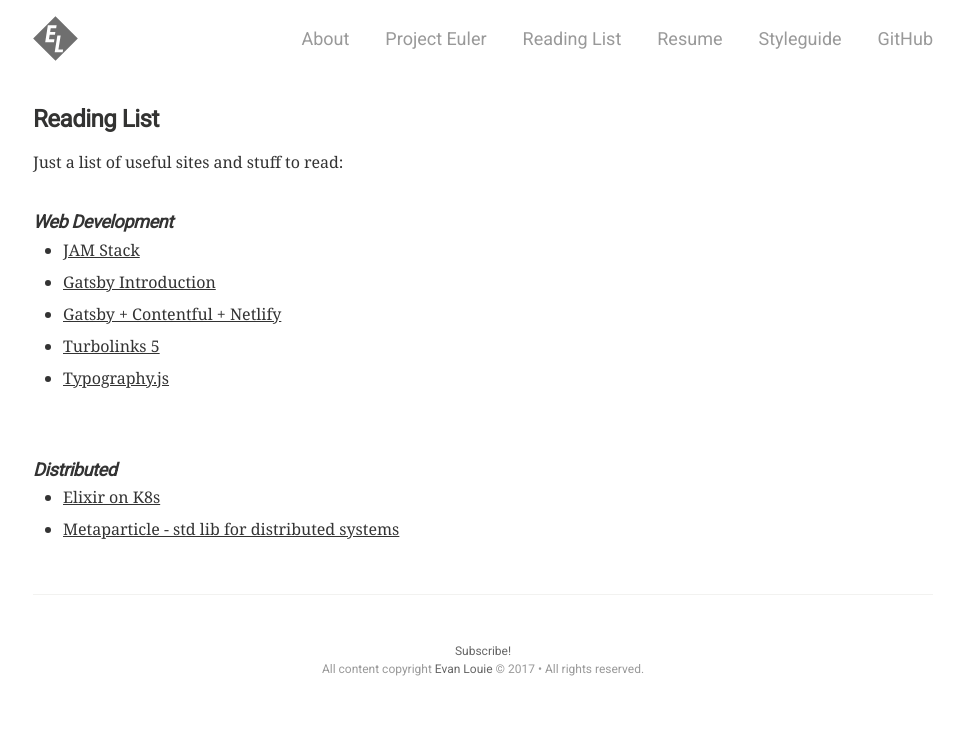
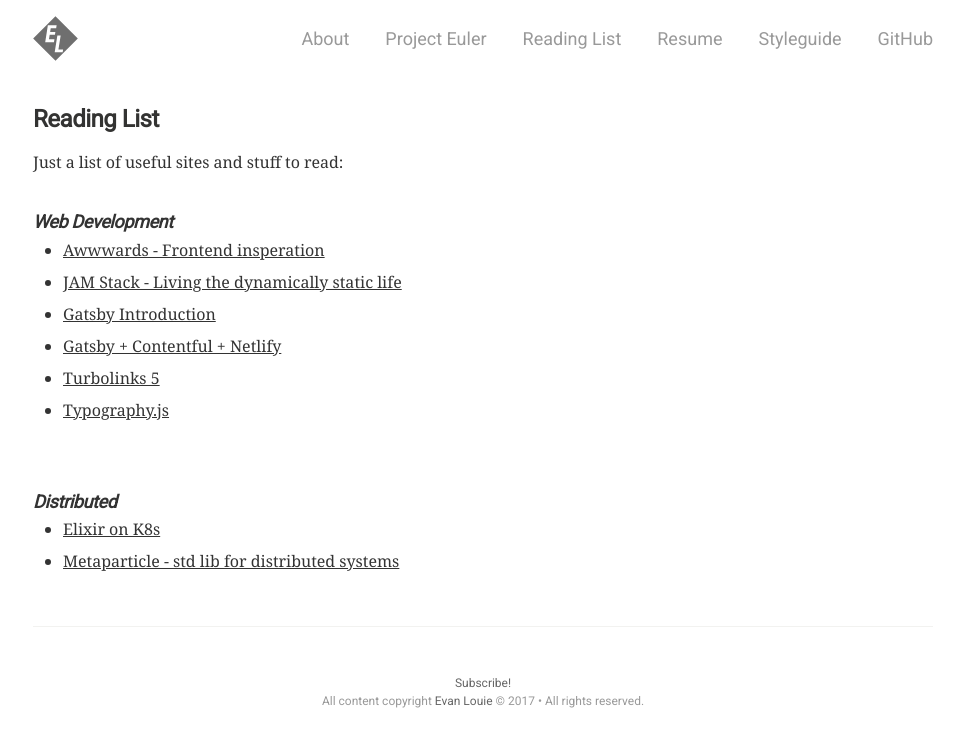
Before and after one commit to evanlouie/evanlouie.github.io, a Jekyll site: the page built from reading-list.md, in a window 1280 px wide. Shown: the top 747 px of the page, without its empty margins (157-1121 px from the left). Built offline with Jekyll 4.4.1, drawn with Linux system fonts in a browser that asks for light colours; comment, search, counter and statistics services are not loaded.

Commit message:
update reading list

```diff
--- a/reading-list.md
+++ b/reading-list.md
@@ -7,7 +7,8 @@ Just a list of useful sites and stuff to read:
 
 ## Web Development
 
-* [JAM Stack](https://jamstack.org/)
+* [Awwwards - Frontend insperation](https://www.awwwards.com/)
+* [JAM Stack - Living the dynamically static life](https://jamstack.org/)
 * [Gatsby Introduction](https://dev.to/ardennl/taking-gatsby-for-a-spin-4je)
 * [Gatsby + Contentful + Netlify](https://www.gatsbyjs.org/blog/2017-12-06-gatsby-plus-contentful-plus-netlify/)
 * [Turbolinks 5](https://www.youtube.com/watch?v=SWEts0rlezA)
```
